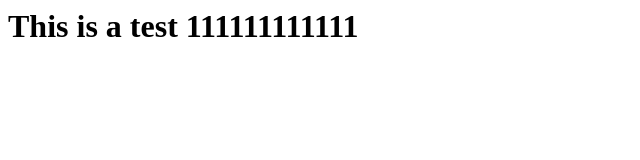
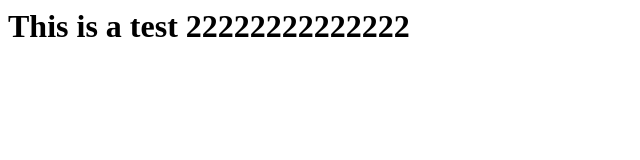
Before and after one commit to 850977164/reposity, a plain HTML site: page index.html in a window 1280 px wide. Shown: the whole page, without its empty margins (0-640 px from the left). Drawn offline with Linux system fonts and the light colour scheme.

Commit message:
modify index.html

```diff
--- a/index.html
+++ b/index.html
@@ -1 +1 @@
-<h1>This is a test 111111111111</h1>
+<h1>This is a test 22222222222222</h1>
```
